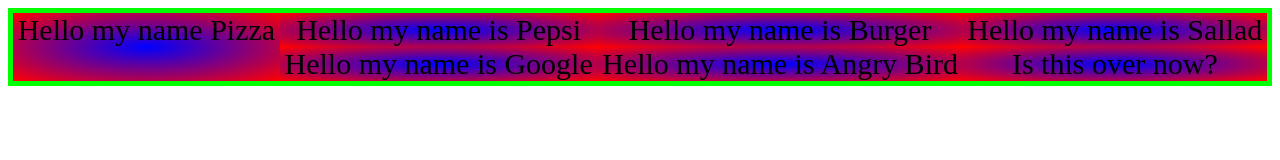
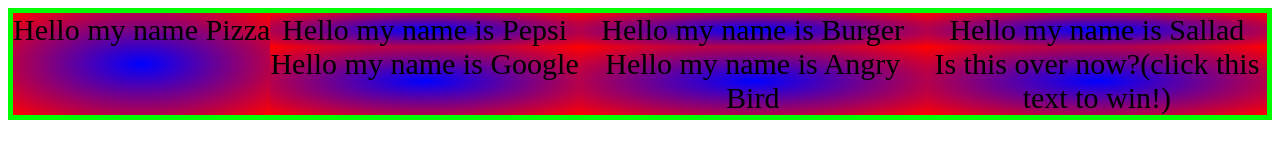
Before and after one commit to Positron832/GameBreakersToolkit-jam, a plain HTML site: page stage2.html in a window 1280 px wide. Drawn offline with Linux system fonts and the light colour scheme.

Commit message:
Update stage2.html

```diff
--- a/stage2.html
+++ b/stage2.html
@@ -40,7 +40,7 @@
       <div class="item4">Hello my name is Sallad</div>
       <div class="item5">Hello my name is Google</div>
       <div class="item6">Hello my name is Angry Bird</div>
-      <div class="item7" onclick="document.location='stage3.html'">Is this over now?</div>
+      <div class="item7" onclick="document.location='stage3.html'">Is this over now?(click this text to win!)</div>
     </div>
 
   </body>
```
